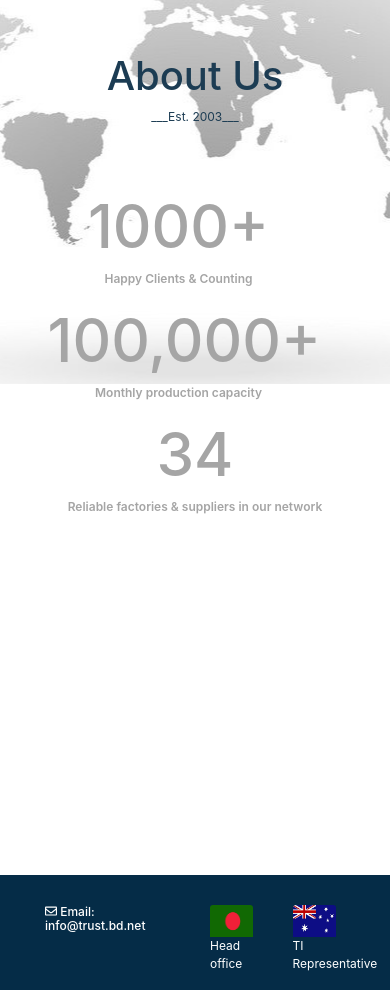
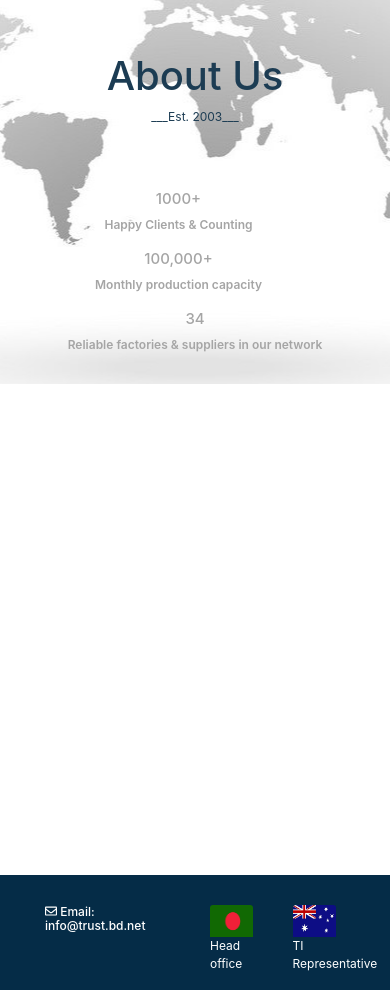
Before and after one commit to Cyberpunk22/yo, a plain HTML site: page index.html in a window 390 px wide. Shown: the part 1446-2436 px from the top of the page. Drawn offline with nearby package versions, Linux system fonts and the light colour scheme.

Commit message:
8th commit fixing the grey numbers

```diff
--- a/index.css
+++ b/index.css
@@ -93,6 +93,10 @@ html,body{
      .containermap{
          height: 170vh;
      }
+
+     .containermap .greycolor h1{
+         font-size: 15px;
+     }
 }
 
 
```
